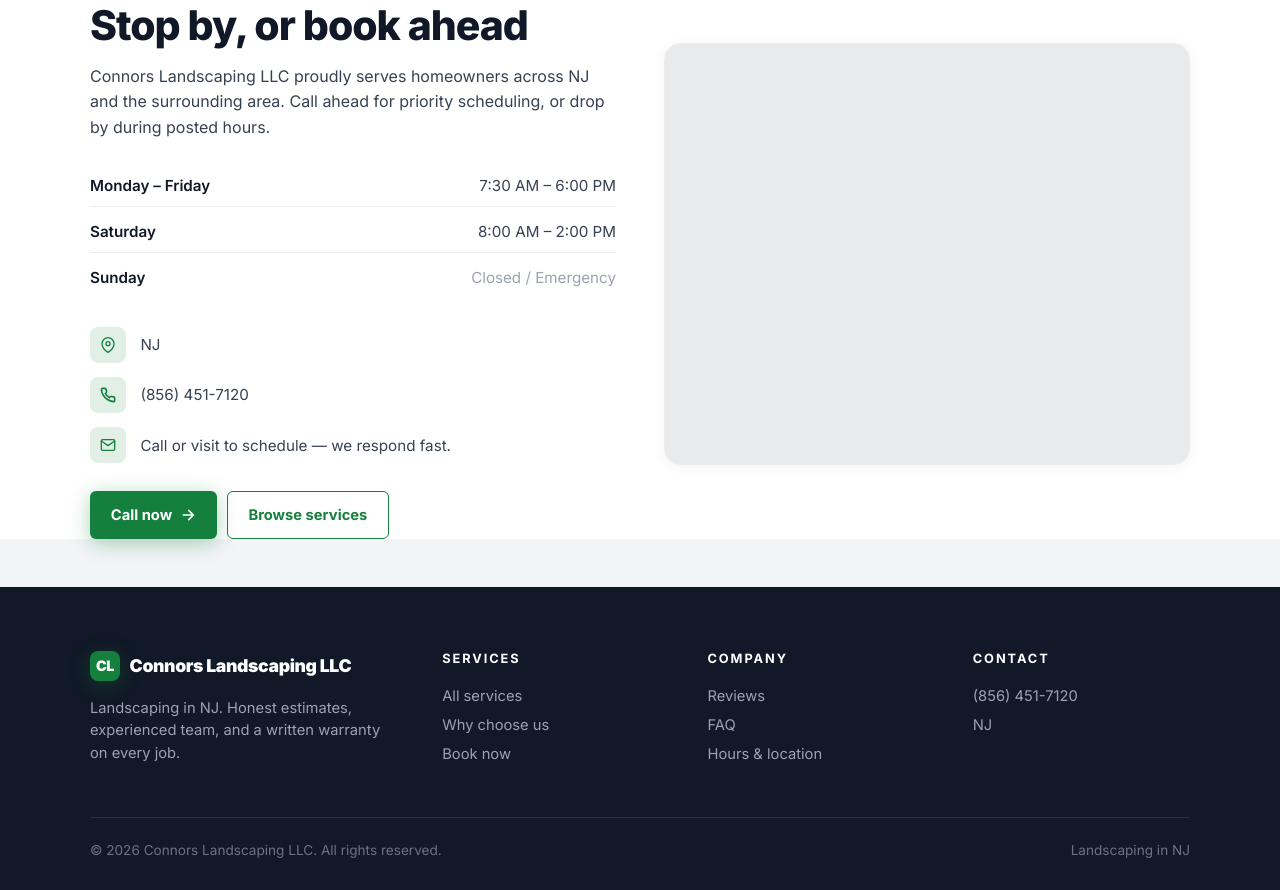
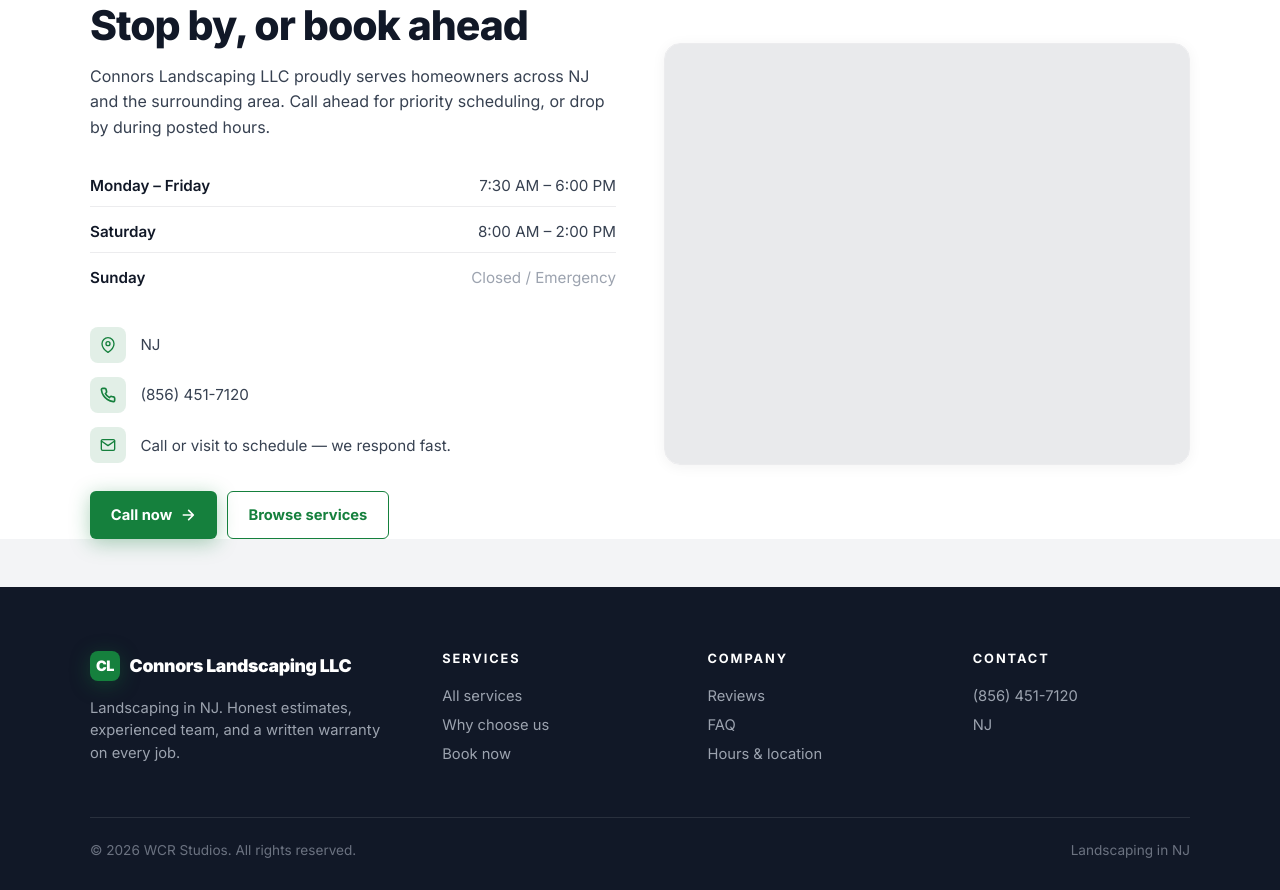
Before and after one commit to Wrenbjor/trades--connors-landscaping-llc, a plain HTML site: page index.html in a window 1280 px wide. Shown: the part 4654-5544 px from the top of the page. Drawn offline with nearby package versions, Linux system fonts and the light colour scheme.

Commit message:
Update site

```diff
--- a/index.html
+++ b/index.html
@@ -605,7 +605,7 @@ footer{background:#111827;color:#cbd5d1;padding:4rem 2rem 2rem}
     </div>
   </div>
   <div class="foot-bottom">
-    <div>&copy; 2026 Connors Landscaping LLC. All rights reserved.</div>
+    <div>&copy; 2026 WCR Studios. All rights reserved.</div>
     <div>Landscaping in NJ</div>
   </div>
 </footer>
```
